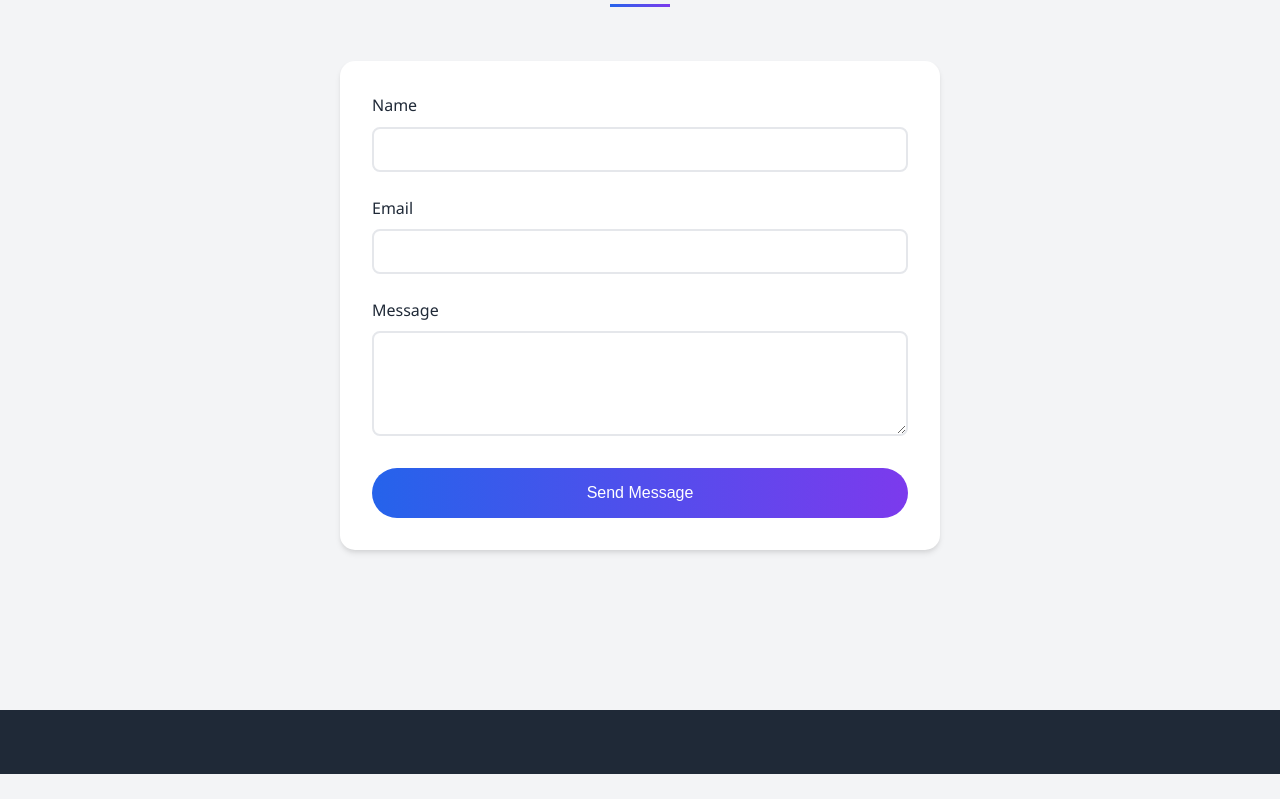
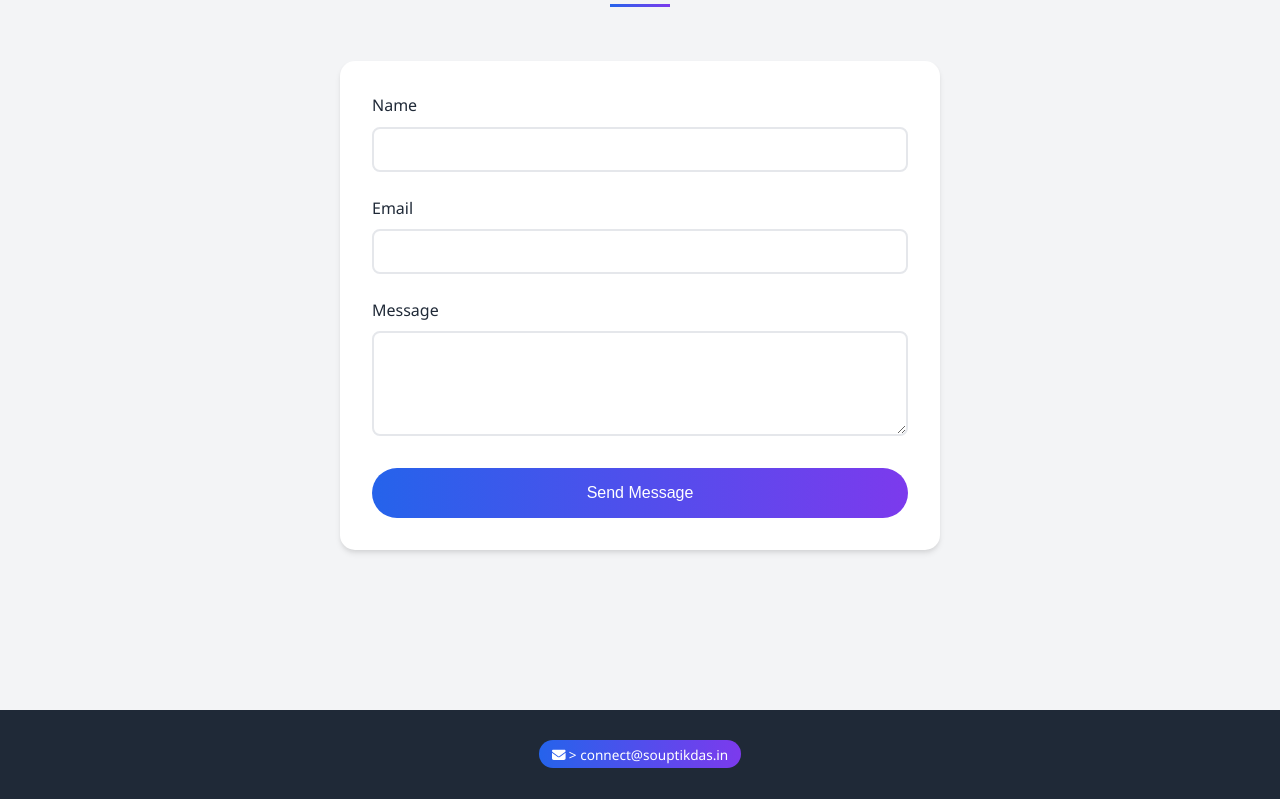
Before and after one commit to souptik2/portfoliosite, a plain HTML site: page index.html in a window 1280 px wide. Shown: the part 3211-4010 px from the top of the page. Before the commit the page ends 3985 px from the top, so only its background shows below. Drawn offline with Linux system fonts and the light colour scheme.

Commit message:
added mail in footer

```diff
--- a/index.html
+++ b/index.html
@@ -23,6 +23,7 @@
           <p class="title">
             MuleSoft Developer | MuleSoft Mentor | Integration Specialist
           </p>
+
           <div class="hero-social">
             <a
               href="https://www.linkedin.com/in/soupt1kdas/"
@@ -276,6 +277,11 @@
     <footer>
       <div class="container">
         <!-- <p>&copy; 2025 John Doe. All rights reserved.</p> -->
+
+        <span class="tag"
+          ><i class="fa-solid fa-envelope"></i> > connect@souptikdas.in</span
+        >
+
         <!-- <div class="hero-social">
           <a
             href="https://mail.google.com/mail/?view=cm&fs=1&to=connect@souptikdas.in&su=SUBJECT&body=BODY"
```
